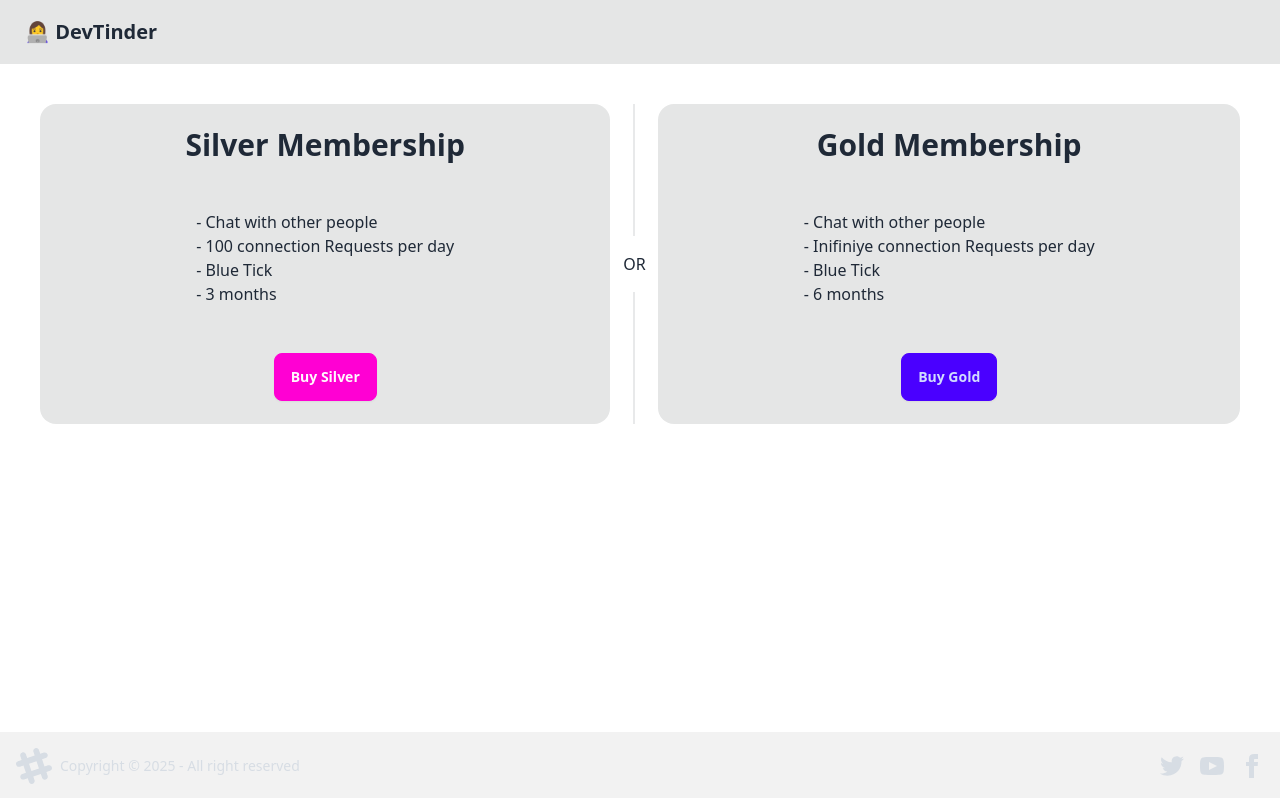
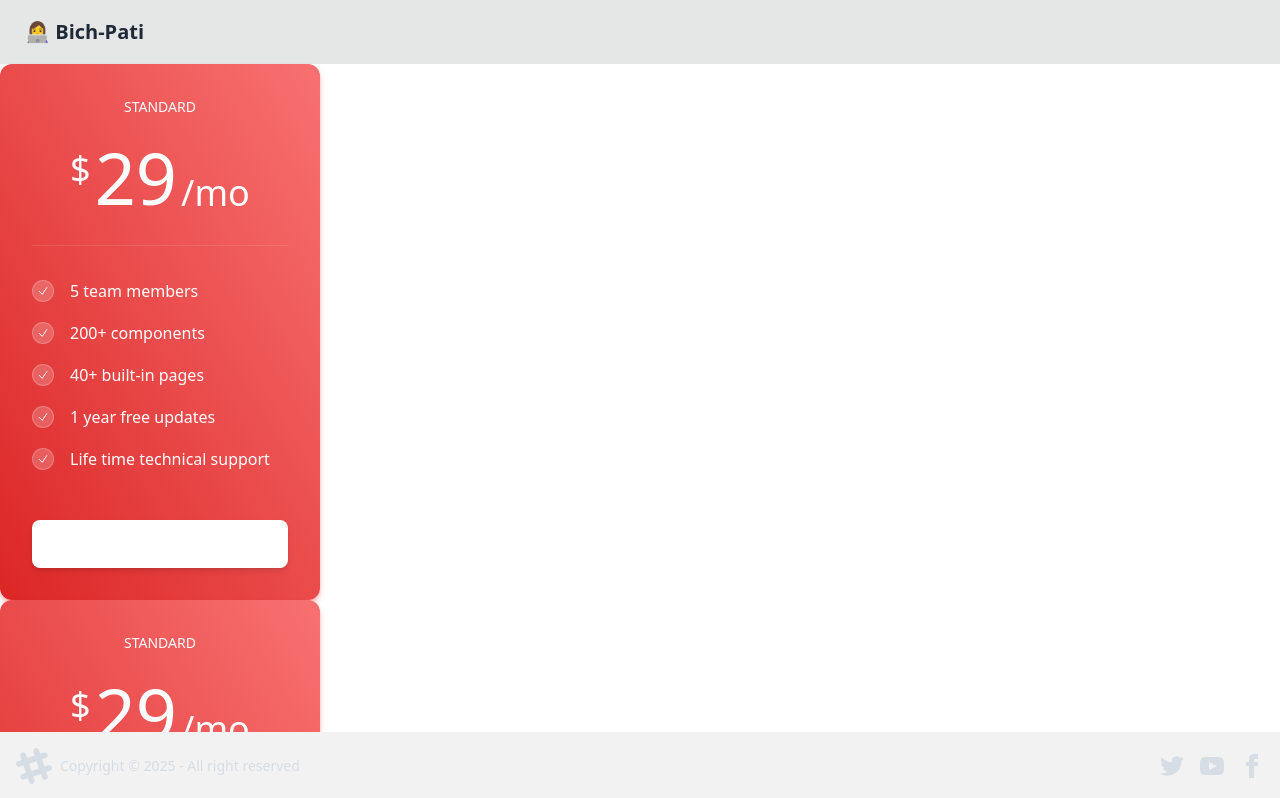
Before and after one commit to surajverma123/devTinder-web, a React (Vite) app: page /premium in a window 1280 px wide. Shown: the top 798 px of the page. Built offline with nearby package versions, Linux system fonts and the light colour scheme; no server answers.

Commit message:
MAde UI changes

```diff
--- /dev/null
+++ b/src/components/Connections/Layout.jsx
@@ -0,0 +1,68 @@
+import {
+  Card,
+  CardHeader,
+  CardBody,
+  Typography,
+  Button,
+} from "@material-tailwind/react";
+
+import { Link } from "react-router-dom";
+
+export default function HorizontalCard({
+  firstName,
+  lastName,
+  photoUrl,
+  age,
+  gender,
+  about,
+  status,
+  _id
+}) {
+  return (
+    <Card className="w-full max-w-[48rem] flex-row mb-5">
+      <CardHeader
+        shadow={false}
+        floated={false}
+        className="m-0 w-2/5 shrink-0 rounded-r-none"
+      >
+        <img
+          src="https://images.unsplash.com/photo-1522202176988-66273c2fd55f?ixlib=rb-4.0.3&ixid=MnwxMjA3fDB8MHxwaG90by1wYWdlfHx8fGVufDB8fHx8&auto=format&fit=crop&w=1471&q=80"
+          alt="card-image"
+          className="h-full w-full object-cover"
+        />
+      </CardHeader>
+      <CardBody>
+        <Typography variant="h4" color="blue-gray" className="mb-2 flex items-center gap-2">
+          <Typography as="span" variant="small" className="font-bold uppercase" >
+            {firstName} {lastName}
+          </Typography>
+          {status === "online" && <Typography as="span" variant="small"  className="inline-block w-3 h-3 rounded-full bg-green-500" />}
+          {status === "offline" && <Typography as="span" variant="small"  className="inline-block w-3 h-3 rounded-full bg-green-500" />}
+        </Typography>
+        <Typography color="gray" className="mb-8 font-normal">
+          {about}
+        </Typography>
+        <Link to={"/chat/" + _id}>
+          <Button variant="text" className="flex items-center gap-2">
+            Chat
+            <svg
+              xmlns="http://www.w3.org/2000/svg"
+              fill="none"
+              viewBox="0 0 24 24"
+              stroke="currentColor"
+              strokeWidth={2}
+              className="h-4 w-4"
+            >
+              <path
+                strokeLinecap="round"
+                strokeLinejoin="round"
+                d="M17.25 8.25L21 12m0 0l-3.75 3.75M21 12H3"
+              />
+            </svg>
+          </Button>
+
+        </Link>
+      </CardBody>
+    </Card>
+  );
+}
--- a/src/components/Connections.jsx
+++ b/src/components/Connections/index.jsx
@@ -1,9 +1,10 @@
 import axios from "axios";
-import { BASE_URL } from "../utils/constants";
+import { BASE_URL } from "../../utils/constants";
 import { useEffect } from "react";
 import { useDispatch, useSelector } from "react-redux";
-import { addConnections } from "../utils/conectionSlice";
+import { addConnections } from "../../utils/conectionSlice";
 import { Link } from "react-router-dom";
+import Layout from "./Layout";
 
 const Connections = () => {
   const connections = useSelector((store) => store.connections);
@@ -37,30 +38,17 @@ const Connections = () => {
           connection;
 
         return (
-          <div
+          <Layout
             key={_id}
-            className="flex m-4 p-4 rounded-lg bg-base-300 w-1/2 mx-auto"
-          >
-            <div>
-              <img
-                alt="photo"
-                className="w-20 h-20 rounded-full object-cover"
-                src={photoUrl}
-              />
-            </div>
-            <div className="text-left mx-4 ">
-              <h2 className="font-bold text-xl">
-                {firstName + " " + lastName}
-              </h2>
-              {age && gender && <p>{age + ", " + gender}</p>}
-              <p>{about}</p>
-              {status === "online" && <p><span className="inline-block w-3 h-3 rounded-full bg-green-500"></span>&nbsp;Online</p>}
-              {status ==="offline" && <p><span className="inline-block w-3 h-3 rounded-full bg-red-400"></span>&nbsp;Offline</p>}
-            </div>
-            <Link to={"/chat/" + _id}>
-              <button className="btn btn-primary">Chat</button>
-            </Link>
-          </div>
+            firstName={firstName}
+            lastName={lastName}
+            photoUrl={photoUrl}
+            age={age}
+            gender={gender}
+            about={about}
+            status={status}
+            _id={ _id}
+          />
         );
       })}
     </div>
--- a/src/components/NavBar.jsx
+++ b/src/components/NavBar.jsx
@@ -43,7 +43,7 @@ const NavBar = () => {
     <div className="navbar bg-base-300">
       <div className="flex-1">
         <Link to="/" className="btn btn-ghost text-xl">
-          👩‍💻 DevTinder
+          👩‍💻 Bich-Pati
         </Link>
       </div>
       {user && (
--- a/src/components/Premium.jsx
+++ /dev/null
@@ -1,93 +0,0 @@
-import axios from "axios";
-import { BASE_URL } from "../utils/constants";
-import { useEffect, useState } from "react";
-
-const Premium = () => {
-  const [isUserPremium, setIsUserPremium] = useState(false);
-  useEffect(() => {
-    verifyPremiumUser();
-  }, []);
-
-  const verifyPremiumUser = async () => {
-    const res = await axios.get(BASE_URL + "/premium/verify", {
-      withCredentials: true,
-    });
-
-    if (res.data.isPremium) {
-      setIsUserPremium(true);
-    }
-  };
-
-  const handleBuyClick = async (type) => {
-    const order = await axios.post(
-      BASE_URL + "/payment/create",
-      {
-        membershipType: type,
-      },
-      { withCredentials: true }
-    );
-
-    const { amount, keyId, currency, notes, orderId } = order.data;
-
-    const options = {
-      key: keyId,
-      amount,
-      currency,
-      name: "Dev Tinder",
-      description: "Connect to other developers",
-      order_id: orderId,
-      prefill: {
-        name: notes.firstName + " " + notes.lastName,
-        email: notes.emailId,
-        contact: "9999999999",
-      },
-      theme: {
-        color: "#F37254",
-      },
-      handler: verifyPremiumUser,
-    };
-
-    const rzp = new window.Razorpay(options);
-    rzp.open();
-  };
-  return isUserPremium ? (
-    "You're are already a premium user"
-  ) : (
-    <div className="m-10">
-      <div className="flex w-full">
-        <div className="card bg-base-300 rounded-box grid h-80 flex-grow place-items-center">
-          <h1 className="font-bold text-3xl">Silver Membership</h1>
-          <ul>
-            <li> - Chat with other people</li>
-            <li> - 100 connection Requests per day</li>
-            <li> - Blue Tick</li>
-            <li> - 3 months</li>
-          </ul>
-          <button
-            onClick={() => handleBuyClick("gold")}
-            className="btn btn-secondary"
-          >
-            Buy Silver
-          </button>
-        </div>
-        <div className="divider divider-horizontal">OR</div>
-        <div className="card bg-base-300 rounded-box grid h-80 flex-grow place-items-center">
-          <h1 className="font-bold text-3xl">Gold Membership</h1>
-          <ul>
-            <li> - Chat with other people</li>
-            <li> - Inifiniye connection Requests per day</li>
-            <li> - Blue Tick</li>
-            <li> - 6 months</li>
-          </ul>
-          <button
-            onClick={() => handleBuyClick("gold")}
-            className="btn btn-primary"
-          >
-            Buy Gold
-          </button>
-        </div>
-      </div>
-    </div>
-  );
-};
-export default Premium;
--- /dev/null
+++ b/src/components/Premium/Gold.jsx
@@ -0,0 +1,103 @@
+import {
+  Card,
+  CardHeader,
+  CardBody,
+  CardFooter,
+  Typography,
+  Button,
+} from "@material-tailwind/react";
+
+function CheckIcon() {
+  return (
+    <svg
+      xmlns="http://www.w3.org/2000/svg"
+      fill="none"
+      viewBox="0 0 24 24"
+      strokeWidth={2}
+      stroke="currentColor"
+      className="h-3 w-3"
+    >
+      <path
+        strokeLinecap="round"
+        strokeLinejoin="round"
+        d="M4.5 12.75l6 6 9-13.5"
+      />
+    </svg>
+  );
+}
+
+export default function PricingCard() {
+  return (
+    <Card color="red" variant="gradient" className="w-full max-w-[20rem] p-8">
+      <CardHeader
+        floated={false}
+        shadow={false}
+        color="transparent"
+        className="m-0 mb-8 rounded-none border-b border-white/10 pb-8 text-center"
+      >
+        <Typography
+          variant="small"
+          color="white"
+          className="font-normal uppercase"
+        >
+          standard
+        </Typography>
+        <Typography
+          variant="h1"
+          color="white"
+          className="mt-6 flex justify-center gap-1 text-7xl font-normal"
+        >
+          <span className="mt-2 text-4xl">$</span>29{" "}
+          <span className="self-end text-4xl">/mo</span>
+        </Typography>
+      </CardHeader>
+      <CardBody className="p-0">
+        <ul className="flex flex-col gap-4">
+          <li className="flex items-center gap-4">
+            <span className="rounded-full border border-white/20 bg-white/20 p-1">
+              <CheckIcon />
+            </span>
+            <Typography className="font-normal">5 team members</Typography>
+          </li>
+          <li className="flex items-center gap-4">
+            <span className="rounded-full border border-white/20 bg-white/20 p-1">
+              <CheckIcon />
+            </span>
+            <Typography className="font-normal">200+ components</Typography>
+          </li>
+          <li className="flex items-center gap-4">
+            <span className="rounded-full border border-white/20 bg-white/20 p-1">
+              <CheckIcon />
+            </span>
+            <Typography className="font-normal">40+ built-in pages</Typography>
+          </li>
+          <li className="flex items-center gap-4">
+            <span className="rounded-full border border-white/20 bg-white/20 p-1">
+              <CheckIcon />
+            </span>
+            <Typography className="font-normal">1 year free updates</Typography>
+          </li>
+          <li className="flex items-center gap-4">
+            <span className="rounded-full border border-white/20 bg-white/20 p-1">
+              <CheckIcon />
+            </span>
+            <Typography className="font-normal">
+              Life time technical support
+            </Typography>
+          </li>
+        </ul>
+      </CardBody>
+      <CardFooter className="mt-12 p-0">
+        <Button
+          size="lg"
+          color="white"
+          className="hover:scale-[1.02] focus:scale-[1.02] active:scale-100"
+          ripple={false}
+          fullWidth={true}
+        >
+          Buy Now
+        </Button>
+      </CardFooter>
+    </Card>
+  );
+}
--- /dev/null
+++ b/src/components/Premium/index.jsx
@@ -0,0 +1,63 @@
+import axios from "axios";
+import { BASE_URL } from "../../utils/constants";
+import { useEffect, useState } from "react";
+import Gold from "./Gold";
+
+const Premium = () => {
+  const [isUserPremium, setIsUserPremium] = useState(false);
+  useEffect(() => {
+    verifyPremiumUser();
+  }, []);
+
+  const verifyPremiumUser = async () => {
+    const res = await axios.get(BASE_URL + "/premium/verify", {
+      withCredentials: true,
+    });
+
+    if (res.data.isPremium) {
+      setIsUserPremium(true);
+    }
+  };
+
+  const handleBuyClick = async (type) => {
+    const order = await axios.post(
+      BASE_URL + "/payment/create",
+      {
+        membershipType: type,
+      },
+      { withCredentials: true }
+    );
+
+    const { amount, keyId, currency, notes, orderId } = order.data;
+
+    const options = {
+      key: keyId,
+      amount,
+      currency,
+      name: "Dev Tinder",
+      description: "Connect to other developers",
+      order_id: orderId,
+      prefill: {
+        name: notes.firstName + " " + notes.lastName,
+        email: notes.emailId,
+        contact: "9999999999",
+      },
+      theme: {
+        color: "#F37254",
+      },
+      handler: verifyPremiumUser,
+    };
+
+    const rzp = new window.Razorpay(options);
+    rzp.open();
+  };
+  return isUserPremium ? (
+    "You're are already a premium user"
+  ) : (
+   <div className="plans">
+     <Gold />
+     <Gold />
+   </div>
+  );
+};
+export default Premium;
```
